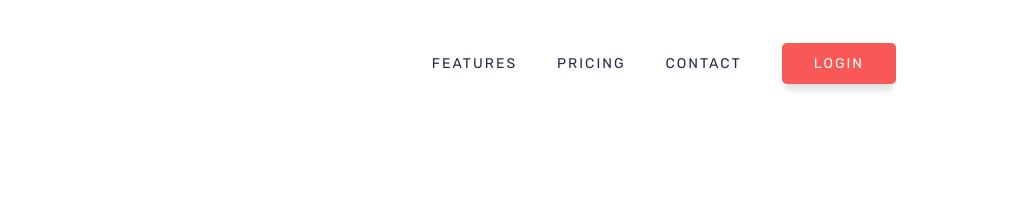
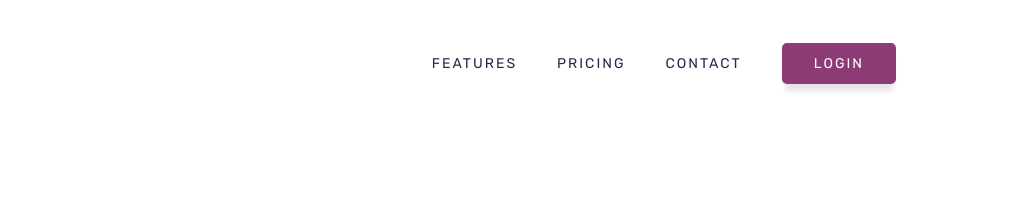
Before and after one commit to gokseloz/Bookmark-Landing-Page, a website: page index.html in a window 1280 px wide. Shown: the top 203 px of the page, 248-1280 px from the left. Drawn offline with Linux system fonts and the light colour scheme.

Commit message:
Refactor solving contrast error by re-styling button

```diff
--- a/scss/_base.scss
+++ b/scss/_base.scss
@@ -3,7 +3,7 @@
 // -----------
 
 $soft-blue: hsl(231, 69%, 60%);
-$soft-red: hsl(0, 94%, 66%);
+$soft-red: hsl(317, 41%, 39%);
 $grayish-blue: hsl(229, 8%, 60%);
 $very-dark-blue: hsl(229, 31%, 21%);
 
```
Also changed, not shown: css/main.css.
